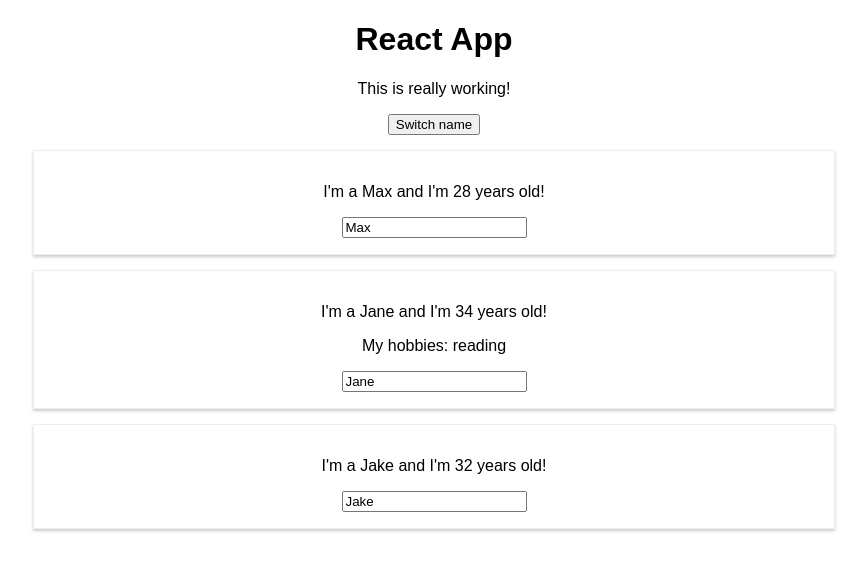
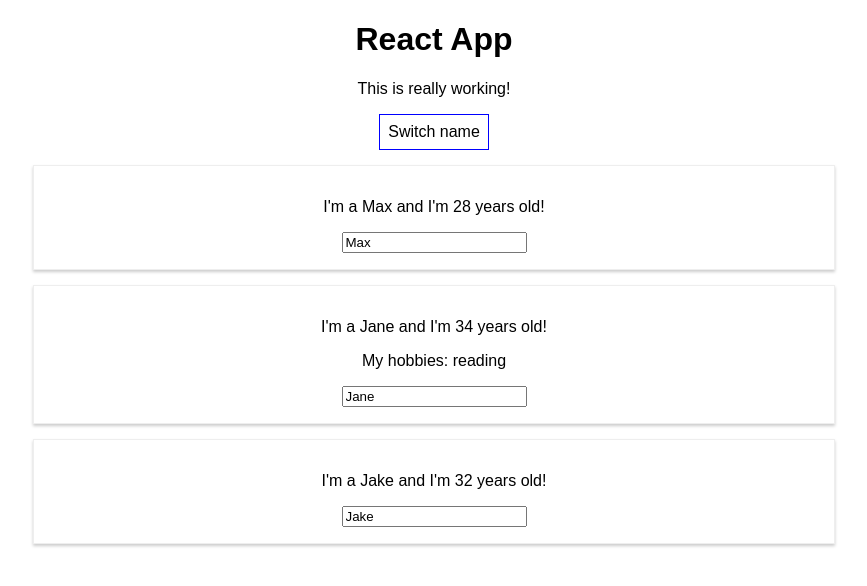
Before and after one commit to pchelka84/react-app-list-of-people, a React (Create React App) app: page / in a window 1280 px wide. Shown: the top 586 px of the page, without its empty margins (206-1073 px from the left). Built offline with nearby package versions, Linux system fonts and the light colour scheme.

Commit message:
Inline styling button

```diff
--- a/src/App.js
+++ b/src/App.js
@@ -33,12 +33,23 @@
   };
 
   render() {
+    const style = {
+      backgroundColor: "white",
+      font: "inherit",
+      border: "1px solid blue",
+      padding: "8px",
+      cursor: "pointer"
+    };
+
     return (
       <div className="App">
         <h1>React App</h1>
         <p>This is really working!</p>
 
-        <button onClick={() => this.switchNameHandler("Maximilian!!")}>
+        <button
+          style={style}
+          onClick={() => this.switchNameHandler("Maximilian!!")}
+        >
           Switch name
         </button>
 
```
